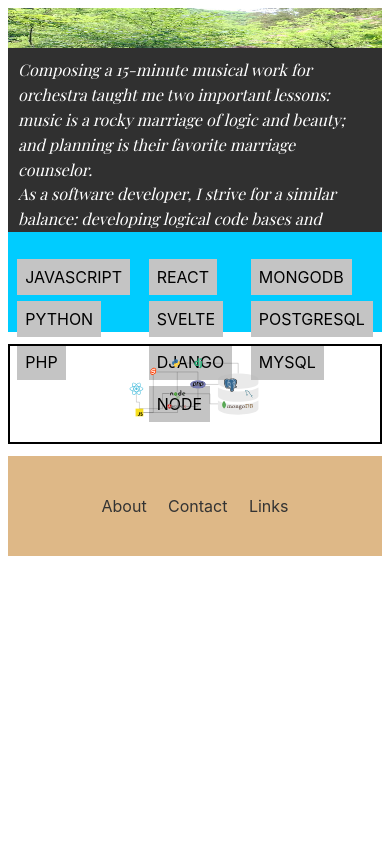
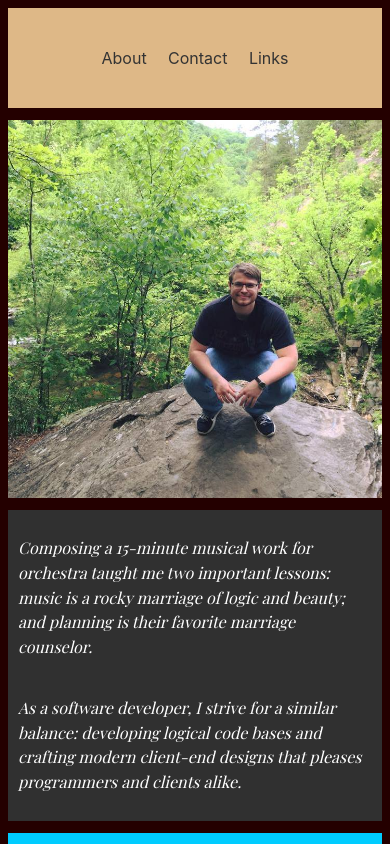
Before and after one commit to tsclay/portfolio-site, a Svelte app: page / in a window 390 px wide. Shown: the top 844 px of the page. Built offline with nearby package versions, Linux system fonts and the light colour scheme; a web font is replaced by a local one.

Commit message:
created Projects component and added pre-load failsafe

```diff
--- a/package.json
+++ b/package.json
@@ -16,6 +16,7 @@
     "svelte": "^3.0.0"
   },
   "dependencies": {
+    "axios": "^0.19.2",
     "sirv-cli": "^0.4.4"
   }
 }
--- a/public/css/global.css
+++ b/public/css/global.css
@@ -7,12 +7,12 @@ body {
 
 body {
   color: #333;
-  background: rgb(255, 255, 255);
+  background: rgb(36, 0, 0);
   margin: 0;
   padding: 8px;
   box-sizing: border-box;
-  font-family: -apple-system, BlinkMacSystemFont, 'Segoe UI', Roboto,
-    Oxygen-Sans, Ubuntu, Cantarell, 'Helvetica Neue', sans-serif;
+  font-family: -apple-system, BlinkMacSystemFont, "Segoe UI", Roboto,
+    Oxygen-Sans, Ubuntu, Cantarell, "Helvetica Neue", sans-serif;
 }
 
 a {
@@ -49,7 +49,7 @@ input:disabled {
   color: #ccc;
 }
 
-input[type='range'] {
+input[type="range"] {
   height: 0;
 }
 
@@ -78,8 +78,9 @@ button:focus {
 .grid {
   display: grid;
   grid-template-columns: repeat(4, 1fr);
-  grid-template-rows: repeat(4, 200px);
+  grid-template-rows: repeat(4, 1fr);
   gap: 0.75em;
+  height: 100%;
 }
 
 #footer {
@@ -102,40 +103,51 @@ button:focus {
   grid-area: 3/1/5/3;
 }
 
-@media only screen and (max-width: 700px) {
+@media only screen and (max-width: 720px) {
   .grid {
     display: grid;
-    grid-template-columns: 1fr 1fr;
-    grid-template-rows: repeat(6, 100px);
+    grid-template-columns: 1fr;
+    grid-template-rows: 100px 1fr 1fr 1fr 1fr;
     gap: 0.75em;
   }
 
   #footer {
-    grid-area: 5/2/6/2;
+    /* grid-area: 1/1/2/1; */
+    grid-column: 1;
+    grid-row: 1;
+    height: 100px;
+  }
+
+  #profile {
+    /* grid-area: 2/1/5/1; */
+    grid-column: 1;
+    grid-row: 2;
   }
 
   #brand {
-    grid-area: 1/1/4/1;
-  }
-
-  #profile {
-    grid-area: 1/2/5/2;
+    /* grid-area: 5/1/6/1; */
+    grid-column: 1;
+    grid-row: 3;
   }
 
   #toolbox {
-    grid-area: 4/1/6/1;
+    /* grid-area: 6/1/7/1; */
+    grid-column: 1;
+    grid-row: 4;
   }
 
   #knowledge-tree {
-    grid-area: auto;
+    /* grid-area: 7/1/8/1; */
+    grid-column: 1;
+    grid-row: 5;
   }
 }
 
-@media only screen and (max-width: 640px) {
+/* @media only screen and (max-width: 640px) {
   .grid {
     display: grid;
     grid-template-columns: 1fr;
-    grid-template-rows: repeat(5, 1fr)
+    grid-template-rows: repeat(5, 1fr);
     gap: 0.75em;
   }
 
@@ -158,4 +170,4 @@ button:focus {
   #knowledge-tree {
     grid-area: auto;
   }
-}
+} */
--- a/public/index.html
+++ b/public/index.html
@@ -19,7 +19,5 @@
 
     <script defer src="/build/bundle.js"></script>
   </head>
-  <body>
-    <div class="container grid"></div>
-  </body>
+  <body></body>
 </html>
--- a/src/App.svelte
+++ b/src/App.svelte
@@ -3,12 +3,25 @@
   import Toolbox from "./components/Toolbox.svelte";
   import Brand from "./components/Brand.svelte";
   import ProfileImg from "./components/ProfileImg.svelte";
-  import KnowledgeTree from "./components/KnowledgeTree.svelte";
+  // import KnowledgeTree from "./components/KnowledgeTree.svelte";
+  import Projects from "./components/Projects.svelte";
   import Footer from "./components/Footer.svelte";
+
+  import { onMount } from "svelte";
+  let hasLoaded = true;
+
+  onMount(() => {
+    hasLoaded = true;
+  });
+
+  console.log(hasLoaded);
 </script>
 
-<ProfileImg />
-<Brand />
-<Toolbox />
-<KnowledgeTree />
-<Footer />
+<div class={hasLoaded ? 'container grid' : 'hidden'}>
+  <ProfileImg />
+  <Brand />
+  <Toolbox />
+  <!-- <KnowledgeTree /> -->
+  <Projects />
+  <Footer />
+</div>
--- a/src/components/Brand.svelte
+++ b/src/components/Brand.svelte
@@ -1,5 +1,5 @@
 <script>
-  //
+
 </script>
 
 <style>
@@ -23,17 +23,16 @@
 <div
   class="flex-row flex-justify-center flex-align-center w-100 h-100"
   id="brand">
-  <p class="w-100">
-    <span>
+  <div class="w-100">
+    <p>
       Composing a 15-minute musical work for orchestra taught me two important
       lessons: music is a rocky marriage of logic and beauty; and planning is
       their favorite marriage counselor.
-    </span>
-    <br />
-    <span>
+    </p>
+    <p>
       As a software developer, I strive for a similar balance: developing
       logical code bases and crafting modern client-end designs that pleases
       programmers and clients alike.
-    </span>
-  </p>
+    </p>
+  </div>
 </div>
--- a/src/components/Footer.svelte
+++ b/src/components/Footer.svelte
@@ -1,5 +1,5 @@
 <script>
-  export let name
+
 </script>
 
 <style>
@@ -21,8 +21,7 @@
 <div id="footer">
   <ul
     class="w-50 flex-row flex-justify-between flex-align-center ul-list-none"
-    style="margin: 0 auto;"
-  >
+    style="margin: 0 auto;">
     <li>About</li>
     <li>Contact</li>
     <li>Links</li>
--- a/src/components/Header.svelte
+++ b/src/components/Header.svelte
@@ -1,5 +1,5 @@
 <script>
-  export let name
+
 </script>
 
 <style>
--- a/src/components/ProfileImg.svelte
+++ b/src/components/ProfileImg.svelte
@@ -1,5 +1,5 @@
 <script>
-  //
+
 </script>
 
 <style>
--- /dev/null
+++ b/src/components/Projects.svelte
@@ -0,0 +1,13 @@
+<script>
+  let nums = [1, 2, 3, 4];
+</script>
+
+<style>
+
+</style>
+
+<div id="project-carousel">
+  {#each nums as num}
+    <div id="project-{num}" />
+  {/each}
+</div>
--- a/src/components/Toolbox.svelte
+++ b/src/components/Toolbox.svelte
@@ -1,5 +1,5 @@
 <script>
-  //
+
 </script>
 
 <style>
@@ -28,8 +28,8 @@
   }
 </style>
 
-<div class="py-1" id="toolbox">
-  <div class="row flex-row flex-justify-around">
+<div class="flex-row flex-align-center py-1" id="toolbox">
+  <div class="row flex-row flex-justify-around w-100">
     <div>
       <ul>
         <li class="mb-1">
--- a/src/main.js
+++ b/src/main.js
@@ -1,8 +1,9 @@
 import App from './App.svelte'
 
 const app = new App({
-  target: document.querySelector('.container'),
-  props: {}
+  target: document.querySelector('body'),
+  props: {
+  }
 })
 
 export default app
```
Also changed, not shown: src/components/AJAX_Example.svelte (added, +23 -0 lines), 1 other file (tests, documents, lock files or other folders).
